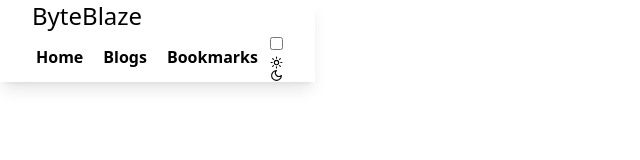
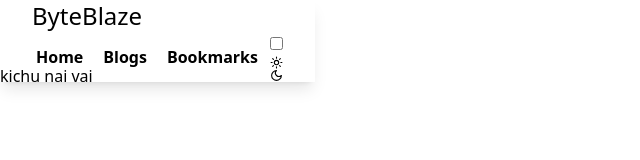
Before and after one commit to alalhosen/byte-blaze-concept--8, a React (Vite) app: page /bookmarks in a window 1280 px wide. Shown: the top 160 px of the page, without its empty margins (0-640 px from the left). Built offline with nearby package versions, Linux system fonts and the light colour scheme.

Commit message:
loop set in bookmark component

```diff
--- a/src/pages/Bookmarks.jsx
+++ b/src/pages/Bookmarks.jsx
@@ -13,6 +13,7 @@ const Bookmarks = () => {
     setBlogs(storedBlogs);
 
   };
+  if(blogs.length<1)return <h1>kichu nai vai</h1>
   return (
     <div className="grid px-4 sm:px-8 lg:px12 py-8 justify-center grid-cols-1 gap-8 sm:grid-cols-2 lg:grid-cols-3">
       {blogs.map((blog) => (
```
